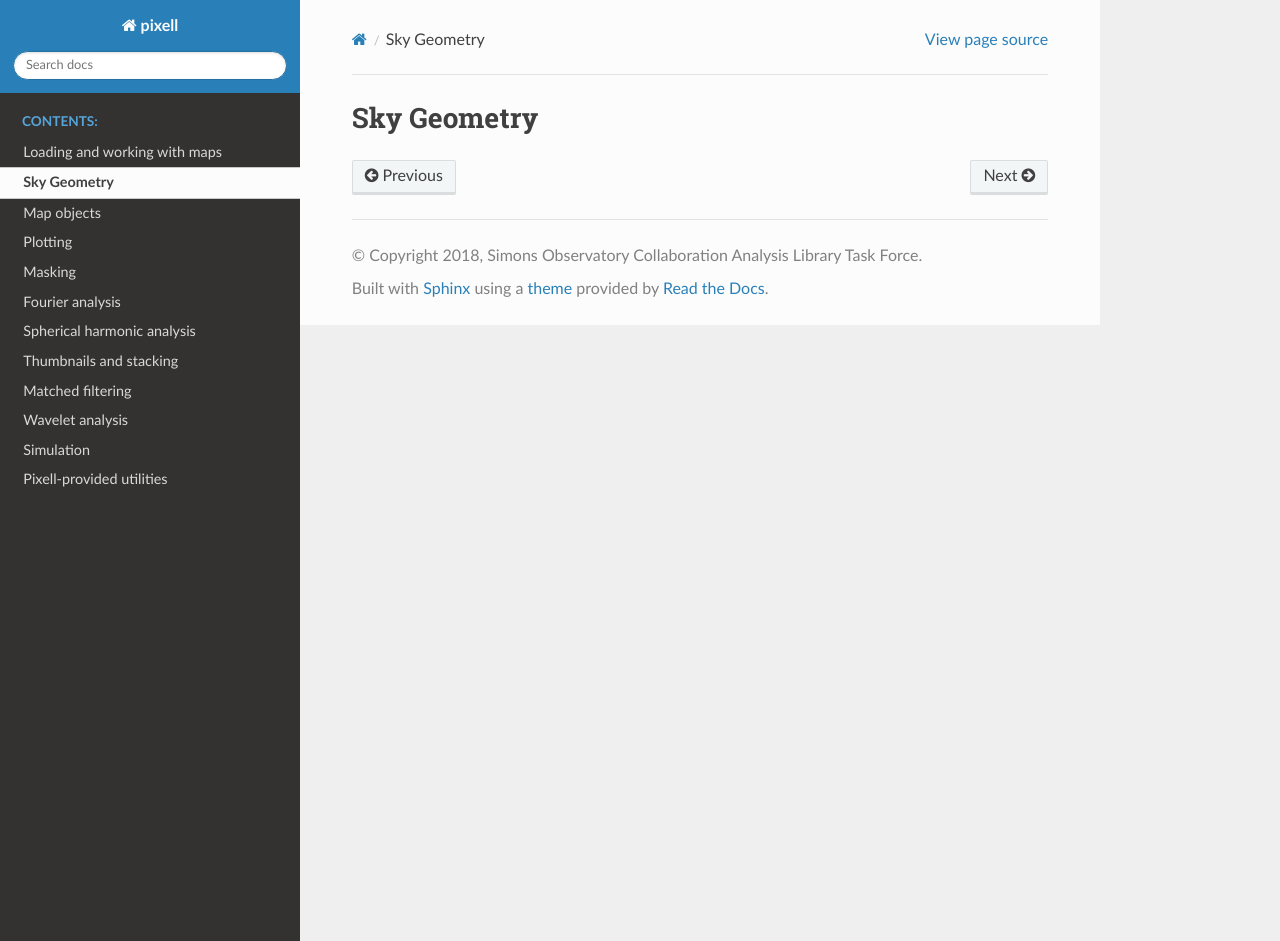
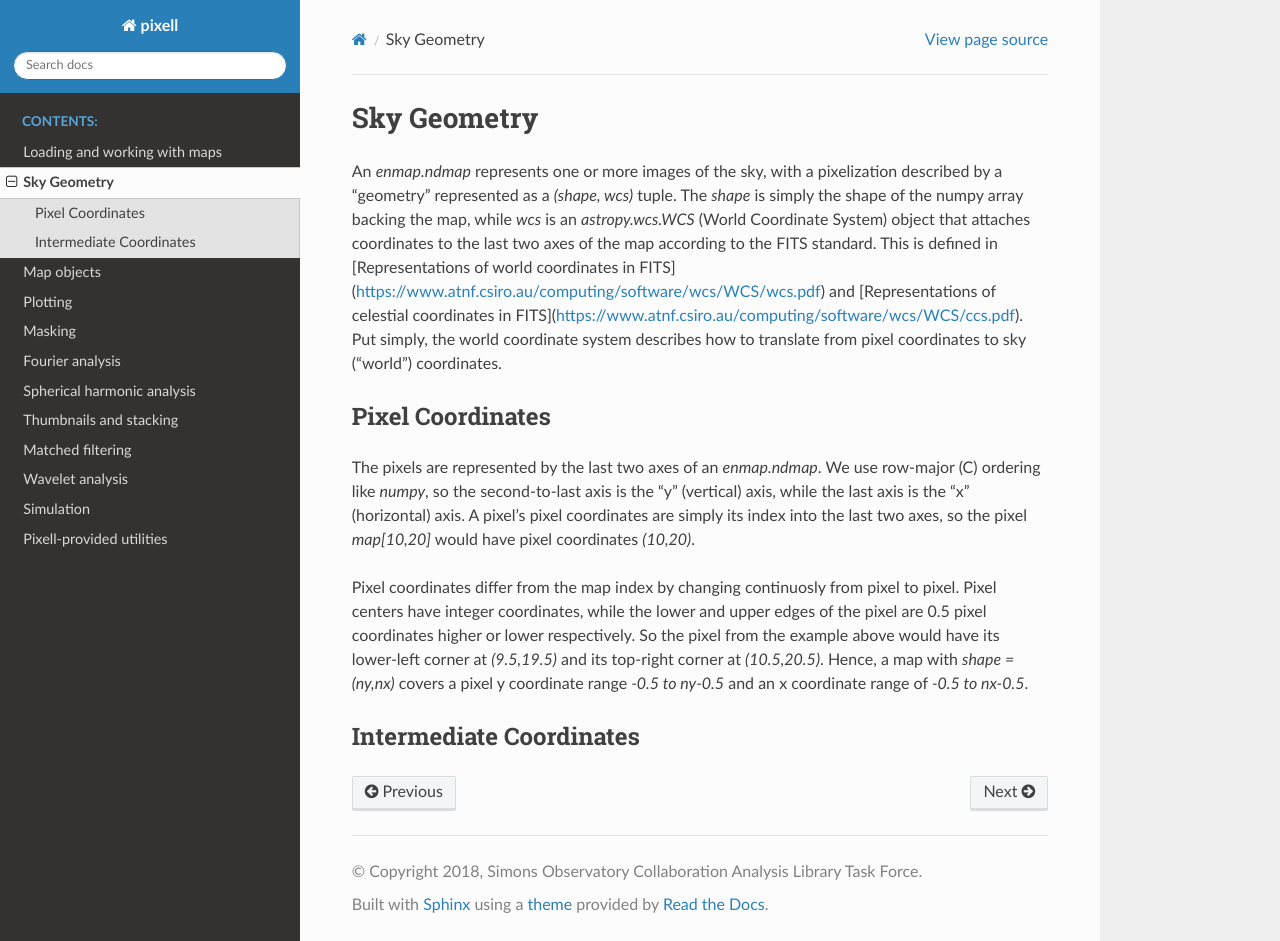
Before and after one commit to simonsobs/pixell, a Sphinx documentation site: the page built from docs/geometry.rst, in a window 1280 px wide and 941 px high. Built offline with Sphinx 7.4.7 and the Read the Docs theme 3.1.0, drawn with Linux system fonts in a browser that asks for light colours.

Commit message:
Started on Geometry documentation

```diff
--- a/docs/geometry.rst
+++ b/docs/geometry.rst
@@ -1,2 +1,33 @@
 Sky Geometry
 ============
+
+An `enmap.ndmap` represents one or more images of the sky, with a pixelization
+described by a "geometry" represented as a `(shape, wcs)` tuple. The `shape` is
+simply the shape of the numpy array backing the map, while `wcs` is an
+`astropy.wcs.WCS` (World Coordinate System) object that attaches coordinates
+to the last two axes of the map
+according to the FITS standard. This is defined in [Representations of world
+coordinates in FITS](https://www.atnf.csiro.au/computing/software/wcs/WCS/wcs.pdf)
+and [Representations of celestial coordinates in FITS](https://www.atnf.csiro.au/computing/software/wcs/WCS/ccs.pdf). Put simply, the world coordinate system describes how to translate from
+pixel coordinates to sky ("world") coordinates.
+
+Pixel Coordinates
+-----------------
+
+The pixels are represented by the last two axes of an `enmap.ndmap`.
+We use row-major (C) ordering like `numpy`, so the second-to-last axis
+is the "y" (vertical) axis, while the last axis is the "x" (horizontal)
+axis. A pixel's pixel coordinates are simply its index into the last two
+axes, so the pixel `map[10,20]` would have pixel coordinates `(10,20)`.
+
+Pixel coordinates differ from the map index by changing continuosly
+from pixel to pixel. Pixel centers have integer coordinates, while
+the lower and upper edges of the pixel are 0.5 pixel coordinates
+higher or lower respectively. So the pixel from the example above would
+have its lower-left corner at `(9.5,19.5)` and its top-right corner
+at `(10.5,20.5)`. Hence, a map with `shape = (ny,nx)` covers a pixel
+y coordinate range `-0.5 to ny-0.5` and an x coordinate range of
+`-0.5 to nx-0.5`.
+
+Intermediate Coordinates
+------------------------
```
